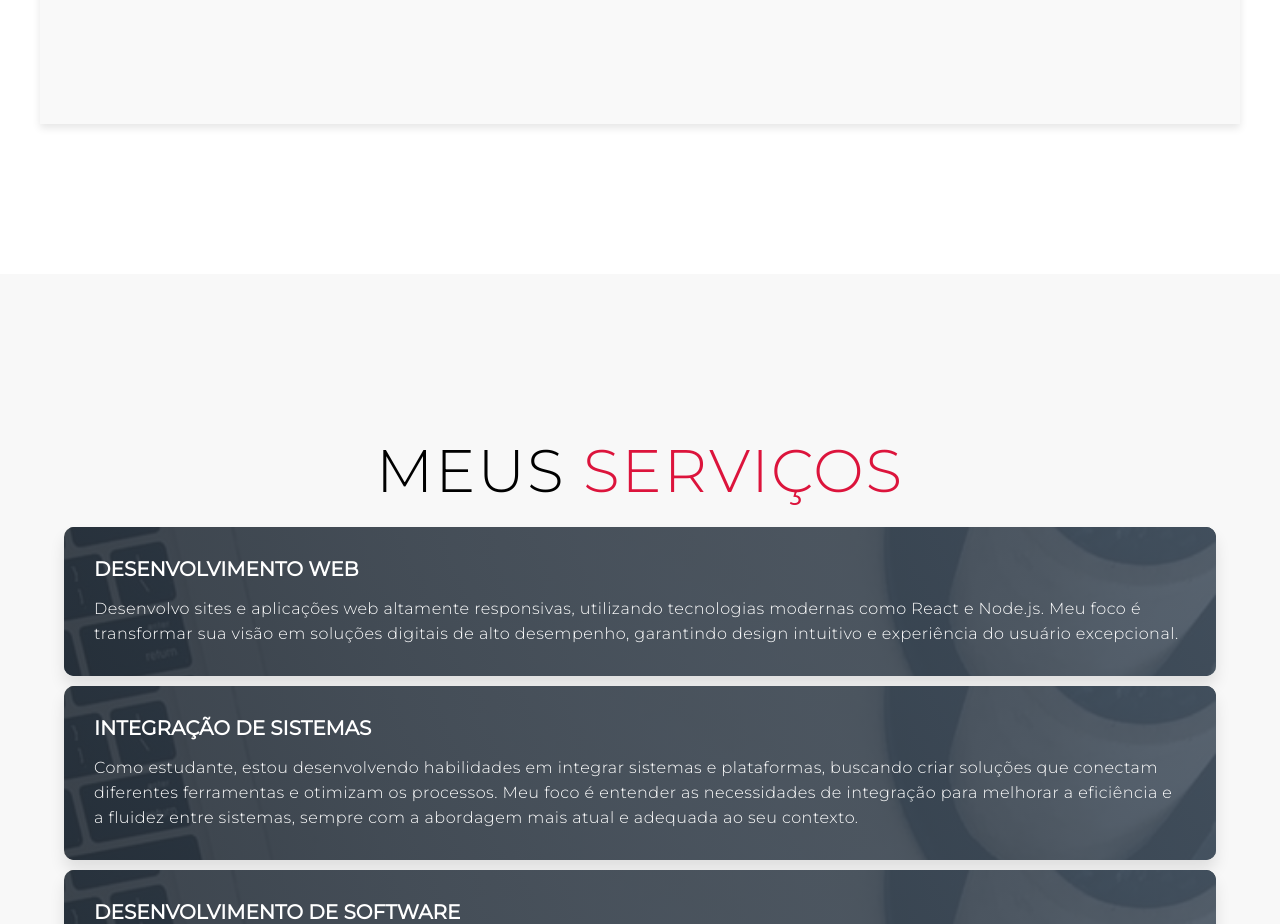
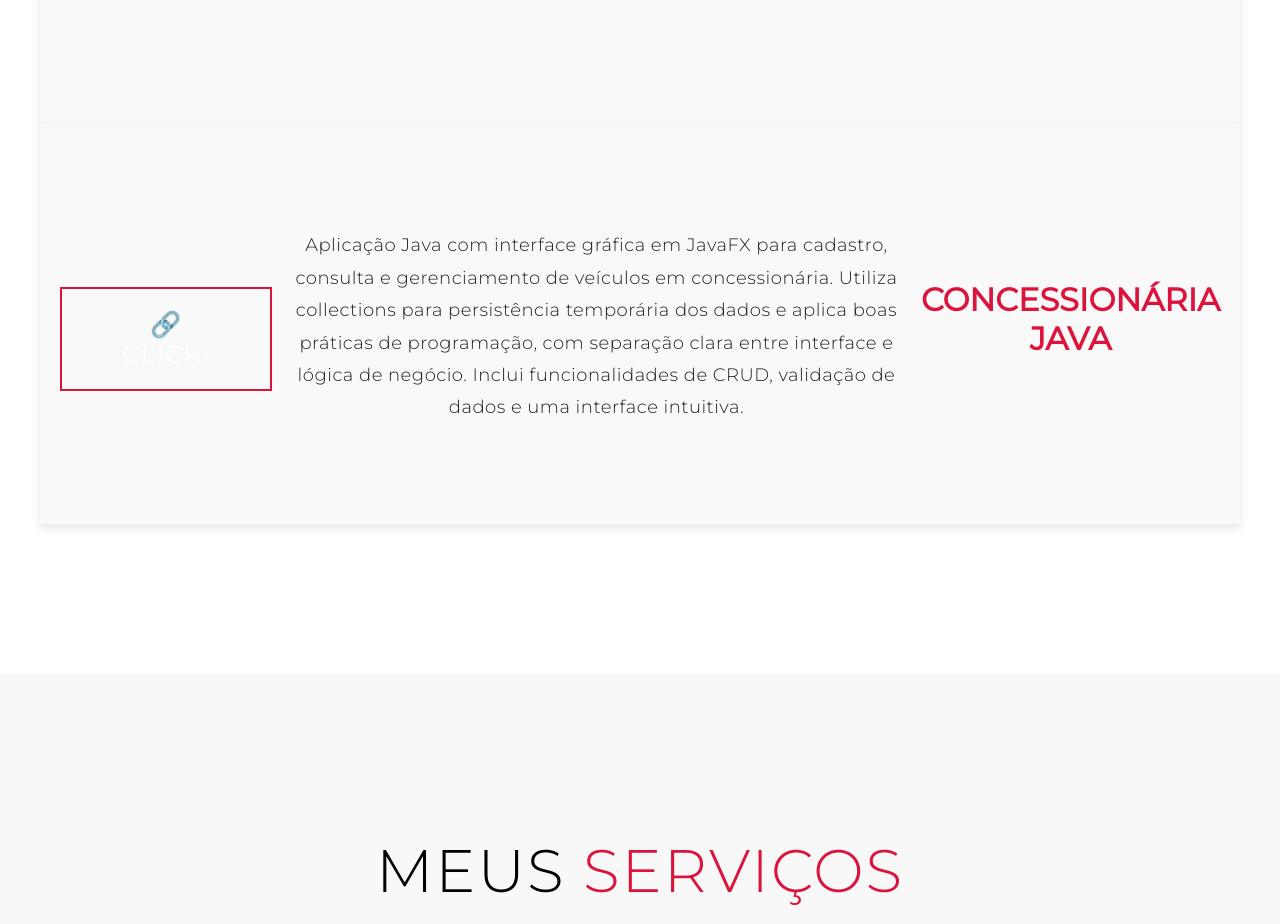
Before and after one commit to igaaot/portfolio, a plain HTML site: page index.html in a window 1280 px wide. Shown: the part 3300-4224 px from the top of the page. Drawn offline with Linux system fonts and the light colour scheme.

Commit message:
Adicionando o projeto Java ao portfólio

```diff
--- a/index.html
+++ b/index.html
@@ -89,12 +89,19 @@
       <p>Desenvolvi um sistema em Java para gerenciar a fila de atendimento em um laboratório de coleta de sangue, aplicando conceitos básicos de Estrutura de Dados. O sistema foi implementado sem o uso de bibliotecas específicas como ArrayList ou Queue, utilizando estruturas personalizadas como listas e filas simples. O projeto tem como objetivo otimizar o processo de atendimento e garantir a organização na fila de pacientes, aplicando técnicas de programação e lógica de estrutura de dados.</p>
     </div>
 
-    <!-- Projeto 4 -->
+        <!-- Projeto 4 -->
     <div class="project-item">
       <h2>Sistema de Automação de Lava Rápido</h2>
       <p>Este projeto visa automatizar as operações de um lava rápido, incluindo a gestão de clientes, serviços e pagamentos, utilizando Java. O foco foi em Engenharia de Software, com a aplicação de requisitos UML para garantir uma estrutura robusta e eficiente.</p>
     </div>
-  </div>
+
+    <!-- Projeto 5 -->
+    <div class="project-item">
+      <h2>Concessionária Java</h2>
+      <p>Aplicação Java com interface gráfica em JavaFX para cadastro, consulta e gerenciamento de veículos em concessionária. Utiliza collections para persistência temporária dos dados e aplica boas práticas de programação, com separação clara entre interface e lógica de negócio. Inclui funcionalidades de CRUD, validação de dados e uma interface intuitiva.</p>
+      <a href="https://github.com/igaaot/ConcessionariaJava" target="_blank" class="cta">🔗 CLICK!</a>
+    </div>
+
 </section>
 <!-- End Projects Section -->
 
```
